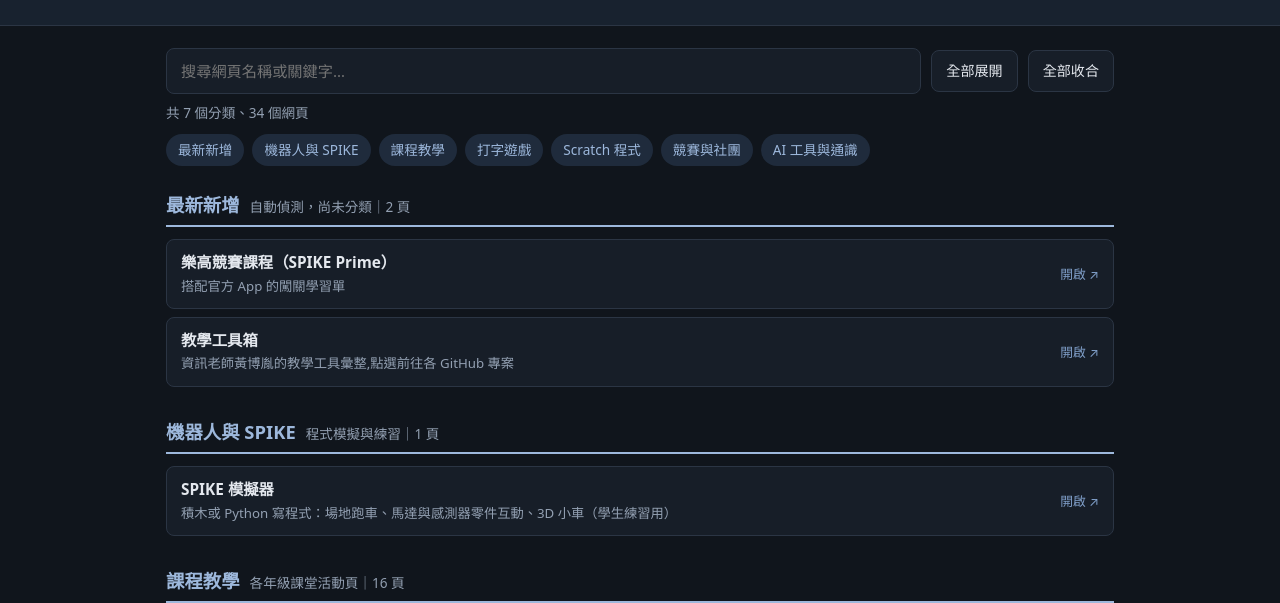
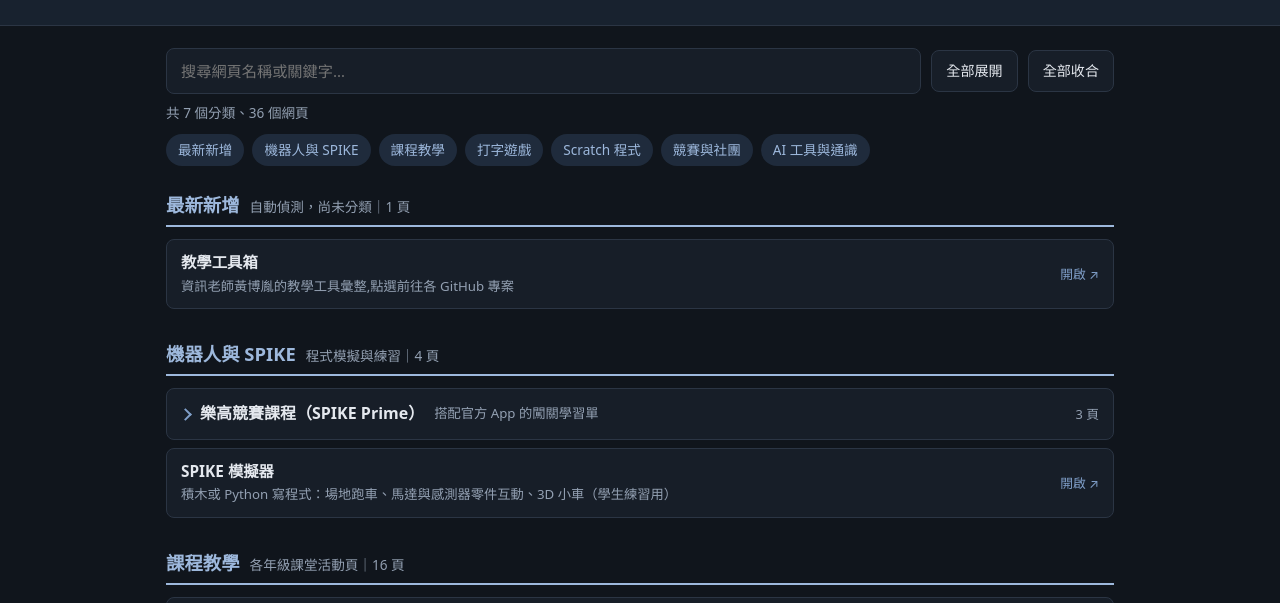
Before and after one commit to boyinslps/boyinslps.github.io, a plain HTML site: page index.html in a window 1280 px wide. Shown: the part 117-720 px from the top of the page. Drawn offline with Linux system fonts and the light colour scheme.

Commit message:
首頁：加入樂高競賽課程（SPIKE Prime）
Co-Authored-By: Claude Sonnet 5.5 <noreply@anthropic.com>

```diff
--- a/index.html
+++ b/index.html
@@ -94,6 +94,11 @@ footer .wrap{display:flex;justify-content:space-between;gap:12px;flex-wrap:wrap}
 const B = "https://boyinslps.github.io/";
 const DATA = [
   { id:"spike", name:"機器人與 SPIKE", note:"程式模擬與練習", items:[
+    { group:"樂高競賽課程（SPIKE Prime）", sub:"搭配官方 App 的闖關學習單", links:[
+      {t:"課程目錄",d:"樂高競賽課程各節入口",u:"lego-course/"},
+      {t:"第 2 節 認識主機與六個零件",d:"積木版／Python 版可切換，學生用",u:"lego-course/L02/"},
+      {t:"第 2 節（Python 版）",d:"進階學生，直接開 Python",u:"lego-course/L02/?mode=py"}
+    ]},
     { t:"SPIKE 模擬器", d:"積木或 Python 寫程式：場地跑車、馬達與感測器零件互動、3D 小車（學生練習用）", u:"robot-quest/spike-sim/" }
   ]},
   { id:"course", name:"課程教學", note:"各年級課堂活動頁", items:[
```
